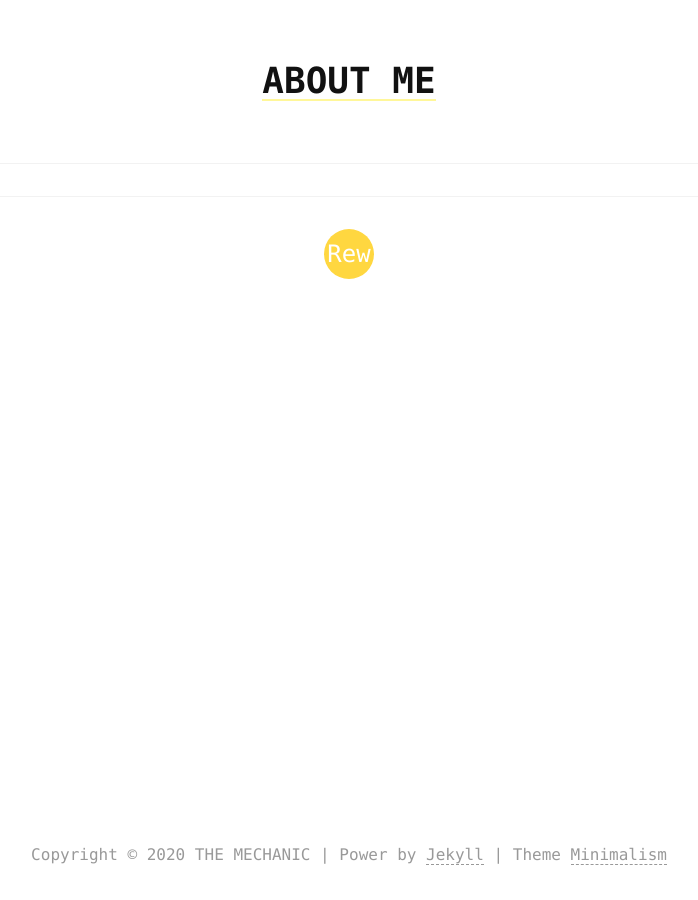
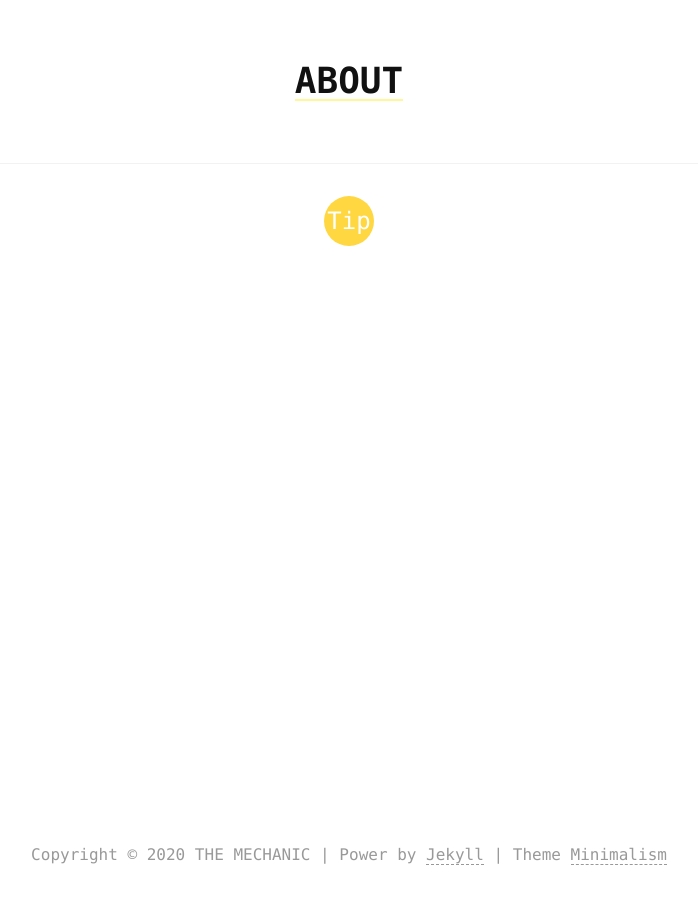
Before and after one commit to JasonYU1019Root/JasonYU1019Root.github.io, a Jekyll site: the page built from about.md, in a window 1280 px wide. Shown: the whole page, without its empty margins (291-989 px from the left). Built offline with Jekyll 4.4.1, drawn with Linux system fonts in a browser that asks for light colours.

Commit message:
adjusted

```diff
--- a/_includes/content.html
+++ b/_includes/content.html
@@ -34,7 +34,7 @@
       <p>{{ site.reward_description }}</p>
       {% endif %}
       <div id="btn-show-reward">
-        <div onclick="showReward()">Reward</div>
+        <div onclick="showReward()">Tip</div>
       </div>
     </div>
     {% endunless %}
--- a/_includes/header_title.html
+++ b/_includes/header_title.html
@@ -6,5 +6,5 @@
       请指定页面标题
     {% endif %}
   </a>
-  <span class="title-tip">返回首页</span>
+  <span class="title-tip">Return</span>
 </div>
--- a/_layouts/archive.html
+++ b/_layouts/archive.html
@@ -27,7 +27,7 @@
     {% include header.html %}
 
     <section class="timeline">
-      <p class="timeline-title">一共输出 {{ site.posts.size }} 篇文章</p>
+      <p class="timeline-title">{{ site.posts.size }} articles published</p>
       <ul>
         {% for post in site.posts %}
           {% if post.next != null %}
--- a/_layouts/articles.html
+++ b/_layouts/articles.html
@@ -22,7 +22,7 @@
       <a href="/">Home</a>
       <a href="/archive">Archive</a>
       <a href="/categories">Categories</a>
-      <a href="/about">AboutMe</a>
+      <a href="/about">About</a>
     </div>
 
     <div class="article-content">
--- a/_layouts/categories.html
+++ b/_layouts/categories.html
@@ -30,7 +30,7 @@
     <div class="tags-content">
       <div class="content">
         <div class="categories">
-          <h2>分类</h2>
+          <h2>Categories</h2>
           {% for category in site.categories %}
           <p id="{{category | first}}"><i class="fa fa-folder"></i> {{category | first}} (共 {{ category | last | size }} 篇)</p>
           <div class="articles">
@@ -48,7 +48,7 @@
         <hr>
 
         <div class="tags">
-          <h2>标签</h2>
+          <h2>Tags</h2>
           {% capture tags %}
             {% for tag in site.tags %}
               {{ tag[0] }}
--- a/about.md
+++ b/about.md
@@ -1,9 +1,5 @@
 ---
 layout: about
-title: ABOUT ME
+title: ABOUT
 reward: true
 ---
-
-
-
----
```
